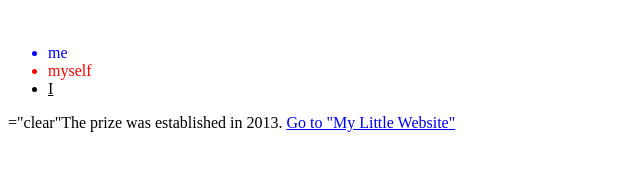
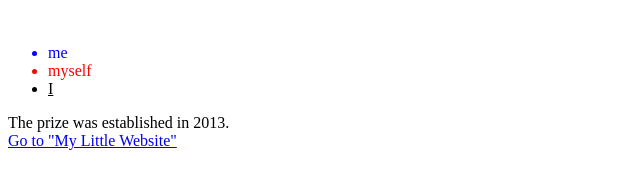
Before and after one commit to AdelaKam/AdelaKam.github.io, a plain HTML site: page index.html in a window 1280 px wide. Shown: the part 547-736 px from the top of the page, without its empty margins (0-640 px from the left). Drawn offline with Linux system fonts and the light colour scheme.

Commit message:
Moar Changes

```diff
--- a/index.html
+++ b/index.html
@@ -21,7 +21,9 @@ Katie Vajda, for her piece, "can you see me yet?"
 	<li id="redItem"> myself</li>
 	<li id="pinkItem">I</li>
 </ul>
-<class>="clear"The prize was established in 2013.
+<div class="clear">
+The prize was established in 2013.
+</div>
 <a href="page2">Go to "My Little Website"</a>
 </body>
 </html>
```
